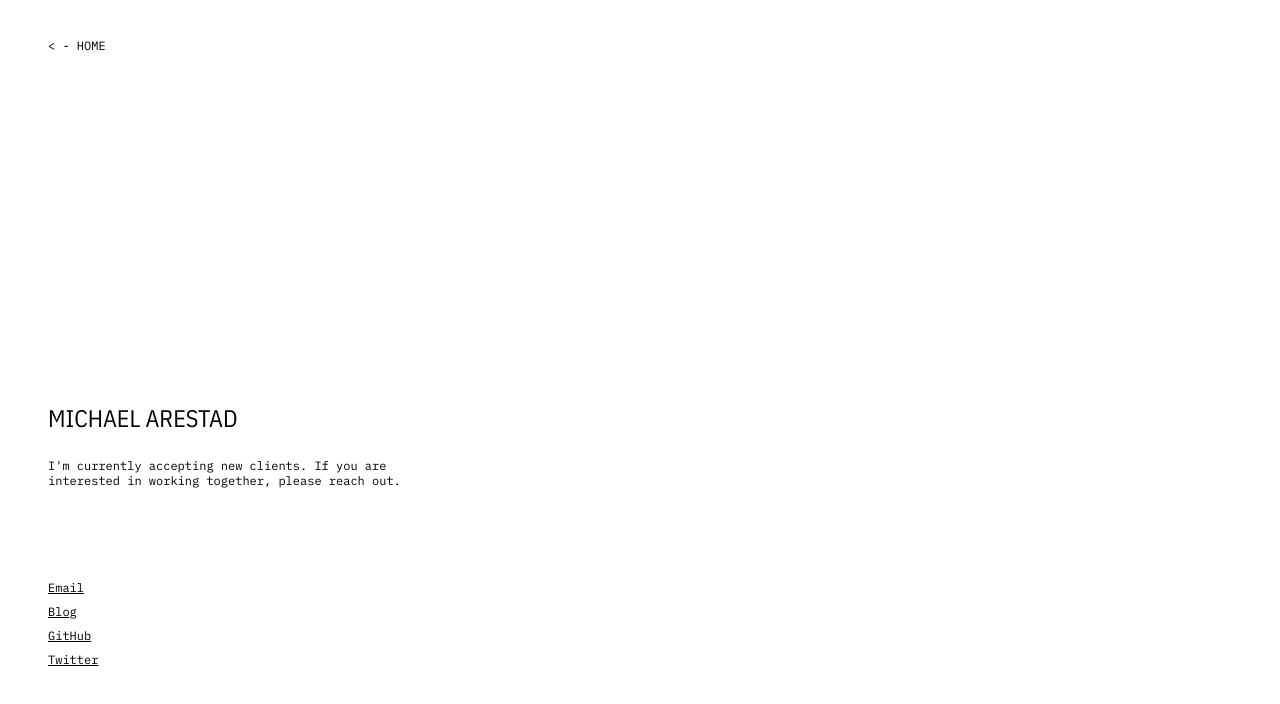
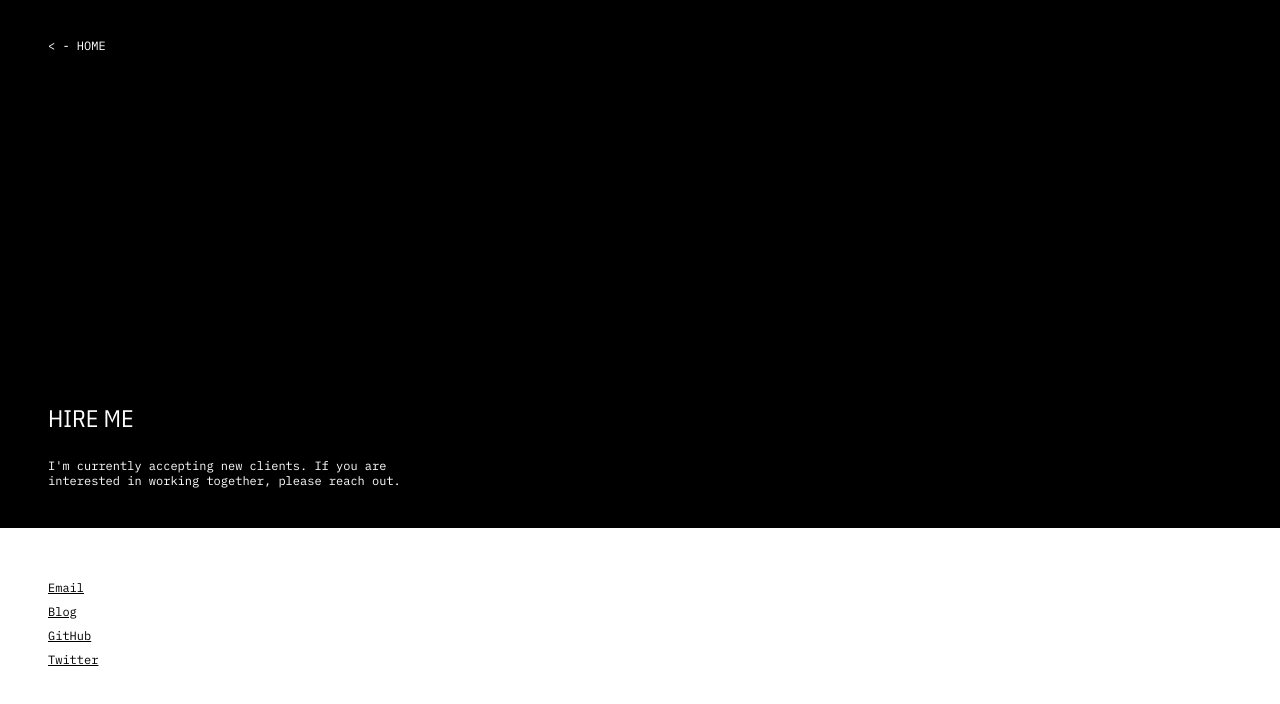
Before and after one commit to MichaelArestad/portfolio, a Next.js app: page /hire-me in a window 1280 px wide. Shown: the top 704 px of the page. Built offline with nearby package versions, Linux system fonts and the light colour scheme.

Commit message:
Minor fix to hero styles

```diff
--- a/components/hero/hero.module.scss
+++ b/components/hero/hero.module.scss
@@ -12,6 +12,7 @@
 		bottom: 40px;
 		left: 48px;
 	max-width: 360px;
+	width: calc(100% - 96px);
 }
 
 .title {
--- a/pages/hire-me.js
+++ b/pages/hire-me.js
@@ -13,10 +13,10 @@ export default function Home() {
 
 			<main>
 				<Hero
-					title="Michael Arestad"
+					title="Hire me"
 					description="I'm currently accepting new clients. If you are interested in working together, please reach out."
-					bg="#fff"
-					textColor="#000">
+					backgroundColor="#000"
+					textColor="#fff">
 					<Back href="/">Home</Back>
 				</Hero>
 				<Card>
--- a/pages/who.js
+++ b/pages/who.js
@@ -16,7 +16,7 @@ export default function Home() {
 				<Hero
 					title="Michael Arestad"
 					description="product designer, front-end developer, open source software fanatic, type nerd, graphic artist, and mediocre (at best) musician"
-					bg="#000"
+					backgroundColor="#000"
 					textColor="#fff">
 					<Back href="/">Home</Back>
 					<HeroContent>
```
